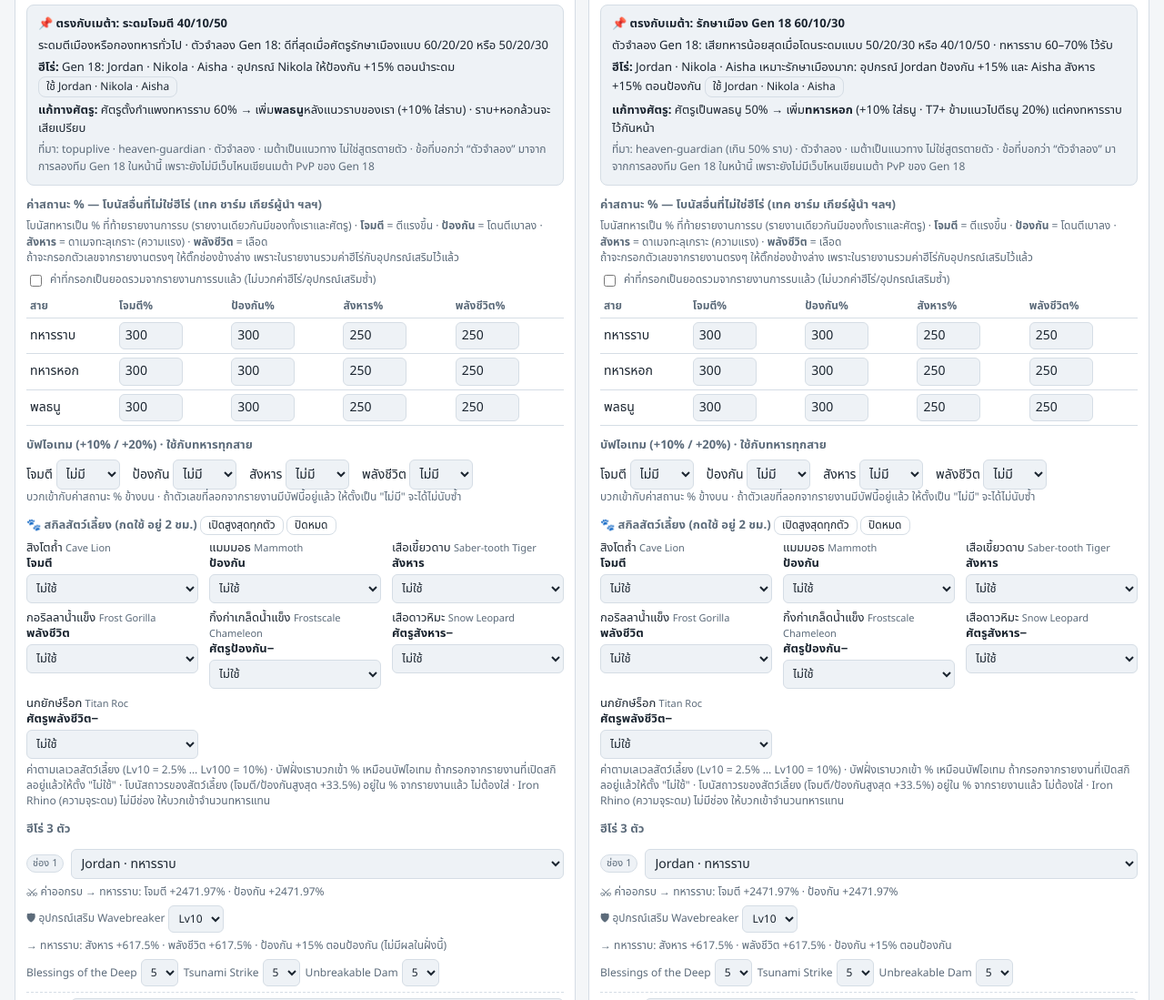
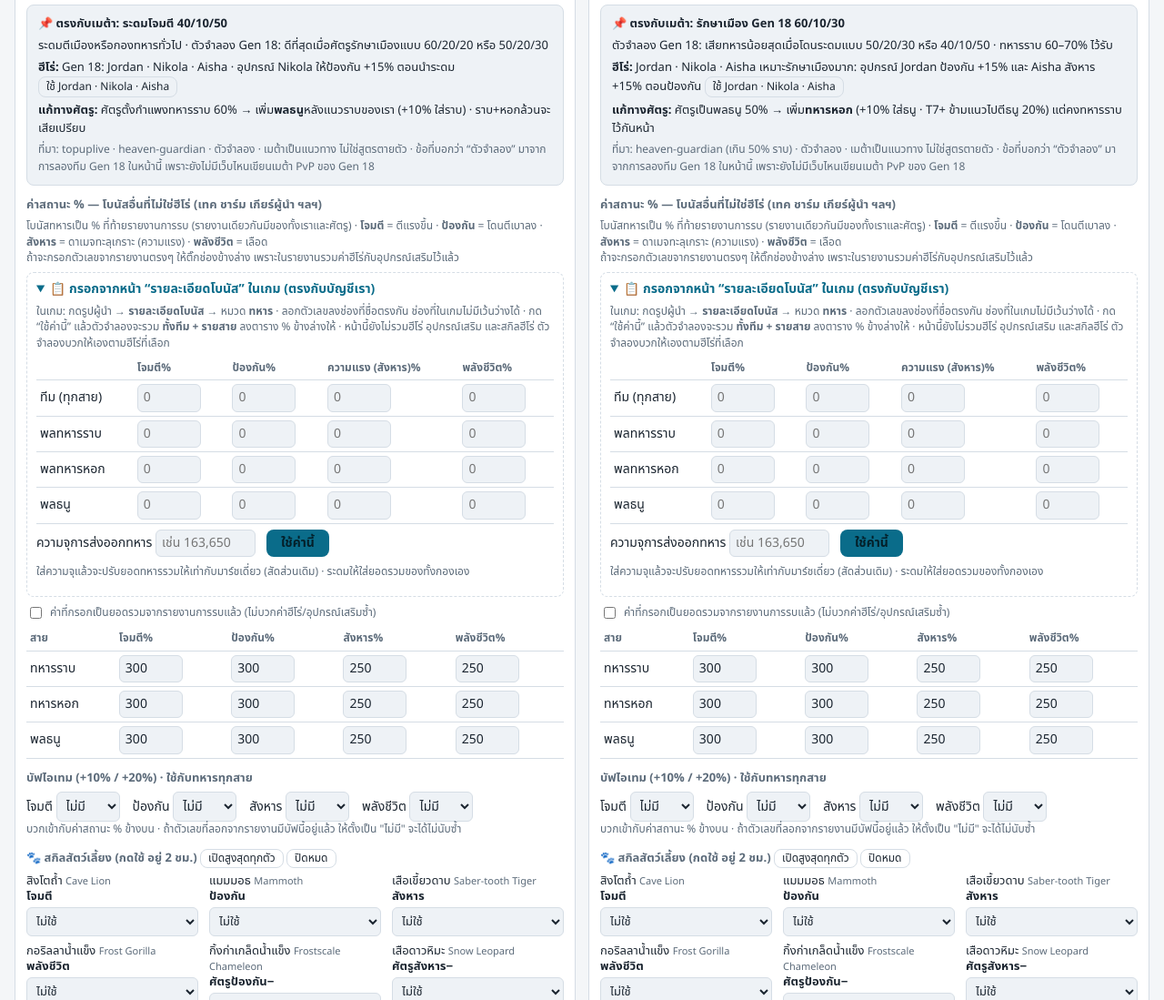
Before and after one commit to conneina/wos-battle-sim, a plain HTML site: page index.html in a window 1280 px wide. Shown: the part 652-1751 px from the top of the page at 91% size. Drawn offline with Linux system fonts and the light colour scheme.

Commit message:
Add files via upload

```diff
--- a/index.html
+++ b/index.html
@@ -91,6 +91,7 @@ details{margin-top:10px} summary{cursor:pointer;color:var(--accent)}
 .pets{display:grid;grid-template-columns:repeat(auto-fill,minmax(150px,1fr));gap:8px 12px;margin-bottom:4px}
 .pets label{display:flex;flex-direction:column;gap:3px;font-size:13px;line-height:1.3}
 .pets .note{font-size:11px}
+.bonus{margin:4px 0 8px;padding:8px 10px;border:1px dashed var(--line);border-radius:8px} .bonus summary{font-weight:600}
 .grid2{display:grid;grid-template-columns:1fr 1fr;gap:14px} @media(max-width:900px){.grid2{grid-template-columns:1fr}}
 </style>
 </head>
@@ -436,6 +437,16 @@ function renderSide(id,cfg){
   <h3>ค่าสถานะ % ${cfg.incl?'— ยอดรวมจากรายงานการรบ':'— โบนัสอื่นที่ไม่ใช่ฮีโร่ (เทค ชาร์ม เกียร์ผู้นำ ฯลฯ)'} ${MODE!=='solo'?(isA?'· ของผู้นำ':'· ของคนที่บัฟสูงสุด'):''}</h3>
   <div class="note" style="margin-bottom:6px">โบนัสทหารเป็น % ที่ท้ายรายงานการรบ (รายงานเดียวกันมีของทั้งเราและศัตรู) · <b>โจมตี</b> = ตีแรงขึ้น · <b>ป้องกัน</b> = โดนตีเบาลง · <b>สังหาร</b> = ดาเมจทะลุเกราะ (ความแรง) · <b>พลังชีวิต</b> = เลือด<br>
   ${cfg.incl?'กรอกตัวเลขจากรายงานตรงๆ ได้เลย':'ถ้าจะกรอกตัวเลขจากรายงานตรงๆ ให้ติ๊กช่องข้างล่าง เพราะในรายงานรวมค่าฮีโร่กับอุปกรณ์เสริมไว้แล้ว'}</div>
+  <details class="bonus" ${cfg.bonus?'':'open'}><summary>📋 กรอกจากหน้า “รายละเอียดโบนัส” ในเกม (ตรงกับบัญชีเรา)</summary>
+  <div class="note" style="margin:6px 0">ในเกม: กดรูปผู้นำ → <b>รายละเอียดโบนัส</b> → หมวด <b>ทหาร</b> · ลอกตัวเลขลงช่องที่ชื่อตรงกัน ช่องที่ในเกมไม่มีเว้นว่างได้ · กด “ใช้ค่านี้” แล้วตัวจำลองจะรวม <b>ทั้งทีม + รายสาย</b> ลงตาราง % ข้างล่างให้ · หน้านี้ยังไม่รวมฮีโร่ อุปกรณ์เสริม และสกิลฮีโร่ ตัวจำลองบวกให้เองตามฮีโร่ที่เลือก</div>
+  <div class="scroll"><table><tr><th></th><th>โจมตี%</th><th>ป้องกัน%</th><th>ความแรง (สังหาร)%</th><th>พลังชีวิต%</th></tr>
+  ${[['team','ทีม (ทุกสาย)'],['I','พลทหารราบ'],['L','พลทหารหอก'],['M','พลธนู']].map(([k,nm])=>`<tr><td>${nm}</td>${[0,1,2,3].map(i=>`<td><input class="pct" type="number" step="any" data-bn="${k}" data-i="${i}" value="${cfg.bonus&&cfg.bonus[k]&&cfg.bonus[k][i]?cfg.bonus[k][i]:''}" placeholder="0"></td>`).join('')}</tr>`).join('')}
+  </table></div>
+  <div style="display:flex;flex-wrap:wrap;gap:8px 12px;align-items:center;margin:6px 0 10px">
+    <label>ความจุการส่งออกทหาร <input type="text" inputmode="decimal" data-bn="cap" value="${cfg.bonus&&cfg.bonus.cap?short(cfg.bonus.cap):''}" placeholder="เช่น 163,650" style="width:110px"></label>
+    <button class="btn" data-bnok="1" style="padding:5px 16px">ใช้ค่านี้</button>
+    <span class="note">ใส่ความจุแล้วจะปรับยอดทหารรวมให้เท่ากับมาร์ชเดี่ยว (สัดส่วนเดิม) · ระดมให้ใส่ยอดรวมของทั้งกองเอง</span>
+  </div></details>
   <label class="note" style="display:flex;gap:6px;align-items:center;margin-bottom:6px"><input type="checkbox" data-k="incl" ${cfg.incl?'checked':''}> ค่าที่กรอกเป็นยอดรวมจากรายงานการรบแล้ว (ไม่บวกค่าฮีโร่/อุปกรณ์เสริมซ้ำ)</label>
   <div class="scroll"><table><tr><th>สาย</th><th>โจมตี%</th><th>ป้องกัน%</th><th>สังหาร%</th><th>พลังชีวิต%</th></tr>`;
   for(const t of TY){h+=`<tr><td>${TYN[t]}</td>`+[0,1,2,3].map(i=>`<td><input class="pct" type="number" data-k="rep" data-t="${t}" data-i="${i}" value="${cfg.rep[t][i]}" step="1"></td>`).join('')+'</tr>';}
@@ -494,6 +505,12 @@ function bindSide(id){
   el.onclick=e=>{const d=e.target.dataset;
     if(d.preset){const p=d.preset.split(','); TY.forEach((t,i)=>el.querySelector(`[data-q="${t}"]`).value=p[i]); quickApply();}
     if(d.q==='ok') quickApply();
+    if(d.bnok){const c=SC(id), b={team:[0,0,0,0],I:[0,0,0,0],L:[0,0,0,0],M:[0,0,0,0],cap:0};
+      el.querySelectorAll('[data-bn]').forEach(x=>{const k=x.dataset.bn; if(k==='cap') b.cap=parseNum(x.value); else b[k][+x.dataset.i]=parseFloat(String(x.value).replace(/[,%\s]/g,''))||0;});
+      for(const t of TY) c.rep[t]=[0,1,2,3].map(i=>+(b.team[i]+b[t][i]).toFixed(2));
+      c.incl=false; c.bonus=b;
+      if(b.cap){const T=TY.reduce((s,t)=>s+c.troops[t][0],0)||1, r=TY.map(t=>c.troops[t][0]/T); TY.forEach((t,i)=>c.troops[t][0]=Math.round(b.cap*r[i])); c.troops.I[0]+=b.cap-TY.reduce((s,t)=>s+c.troops[t][0],0);}
+      saveCfg(); rerender();}
     if(d.petall){const c=SC(id); c.pet={}; if(d.petall==='max') PETS.forEach(x=>c.pet[x.k]=petMax(x.k)); saveCfg(); rerender();}
     if(d.mj){SC(id).join=d.mj.split(',').map(n=>[n,5]); saveCfg(); rerender();}
     if(d.mh){const c=SC(id); d.mh.split(',').forEach((n,i)=>c.heroes[i]=[n,[5,5,5],c.heroes[i]?.[2]??10]); saveCfg(); rerender();} };
```
